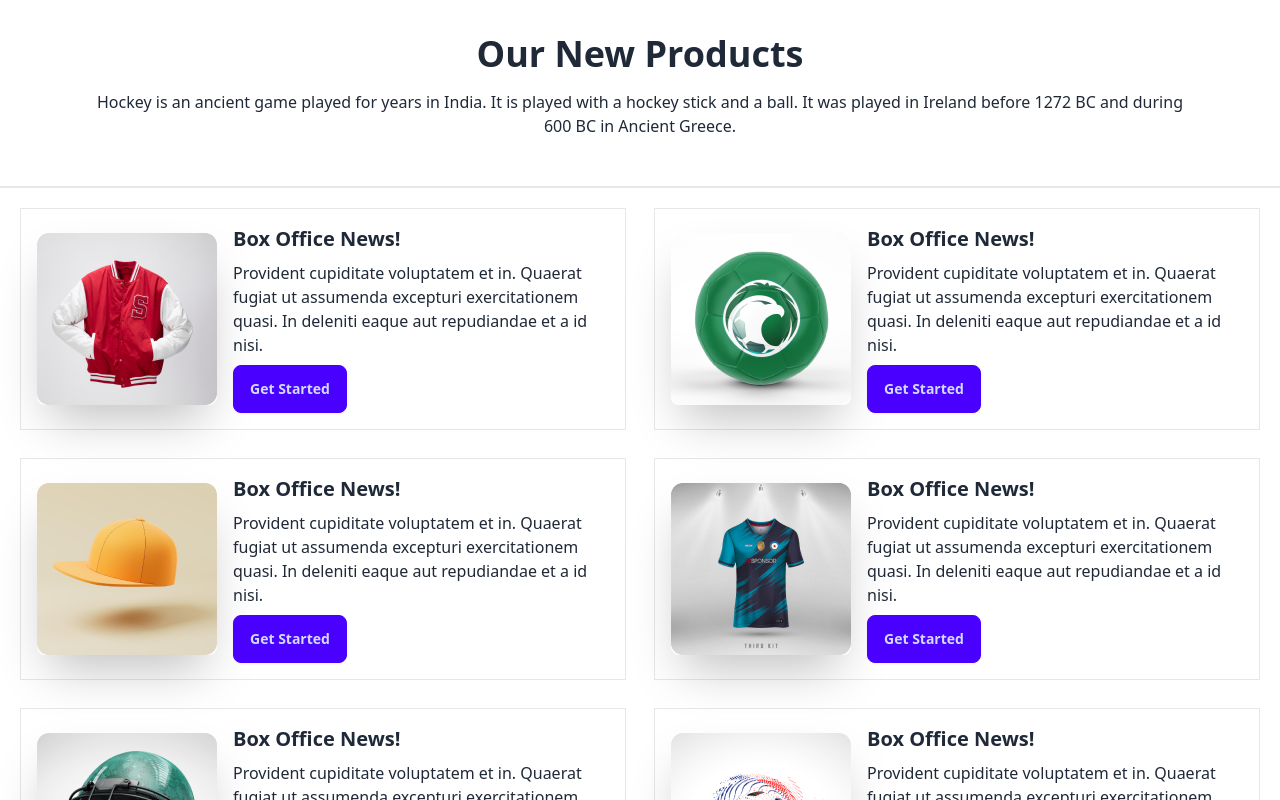
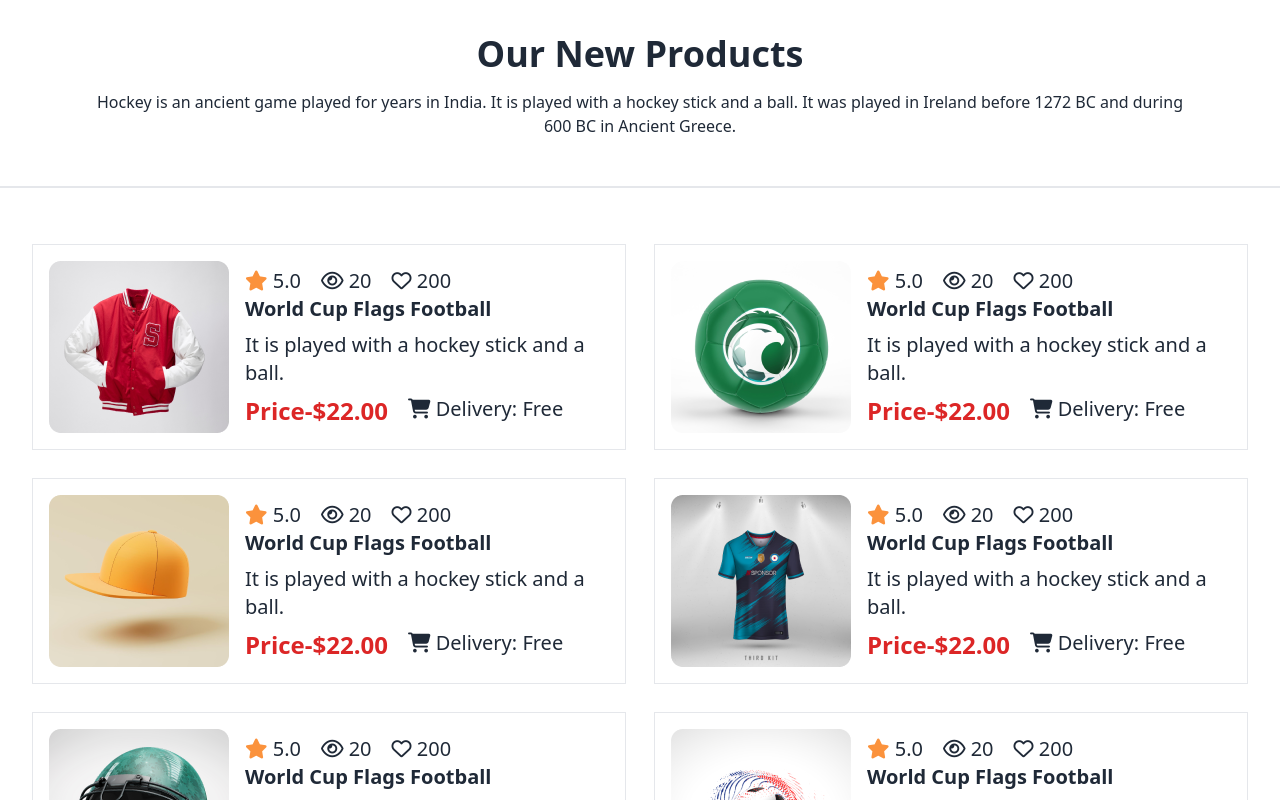
Before and after one commit to Sabbish99/Hockey-s, a plain HTML site: page index.html in a window 1280 px wide. Shown: the part 2000-2800 px from the top of the page. Drawn offline with nearby package versions, Linux system fonts and the light colour scheme.

Commit message:
section1to9

```diff
--- a/index.html
+++ b/index.html
@@ -82,14 +82,14 @@
                     </div>
                 </div>
                 <div id="slide3" class="carousel-item relative w-full">
-                    <img src="" class="w-full" />
+                    <img src="Images/ca-3.jpg" class="w-full" />
                     <div class="absolute left-5 right-5 top-1/2 flex -translate-y-1/2 transform justify-between">
                         <a href="#slide2" class="btn btn-circle">❮</a>
                         <a href="#slide4" class="btn btn-circle">❯</a>
                     </div>
                 </div>
                 <div id="slide4" class="carousel-item relative w-full">
-                    <img src="" class="w-full" />
+                    <img src="Images/ca-4.jpg" class="w-full" />
                     <div class="absolute left-5 right-5 top-1/2 flex -translate-y-1/2 transform justify-between">
                         <a href="#slide3" class="btn btn-circle">❮</a>
                         <a href="#slide1" class="btn btn-circle">❯</a>
@@ -116,7 +116,7 @@
 
         <!-- section-3 -->
         <section class="mt-12 border-y-2 py-12">
-            <div class="text-center px-16 lg:px-16">
+            <div class="text-center px-10 lg:px-16">
                 <h1 class=" text-3xl lg:text-4xl font-bold">Professional Hockeys Club</h1>
                 <p class="mt-3 lg:mt-4 text-justify lg:text-center lg:px-8">Hockey is an ancient game played for years
                     in India.
@@ -157,7 +157,7 @@
 
         <!-- section-5 -->
         <section class="mt-12 border-y-2 py-12">
-            <div class="text-center px-16 lg:px-16">
+            <div class="text-center px-10 lg:px-16">
                 <h1 class=" text-3xl lg:text-4xl font-bold">Program Sections</h1>
                 <p class="mt-3 lg:mt-4 text-justify lg:text-center lg:px-8">Hockey is an ancient game played for years
                     in India.
@@ -231,7 +231,7 @@
 
         <!-- section-7 -->
         <section class="mt-12 border-y-2 py-12">
-            <div class="text-center px-16 lg:px-16">
+            <div class="text-center px-10 lg:px-16">
                 <h1 class=" text-3xl lg:text-4xl font-bold">Our New Products</h1>
                 <p class="mt-3 lg:mt-4 text-justify lg:text-center lg:px-8">Hockey is an ancient game played for years
                     in India.
@@ -246,89 +246,146 @@
 
 
         <!-- section-8  -->
-        <section class="m-5 grid gap-7 lg:grid lg:grid-cols-2">
+        <section class="mx-8 mt-10 lg:mt-14 grid gap-7 lg:grid lg:grid-cols-2">
             <div class="hero border">
                 <div class="hero-content flex-row lg:flex-row">
-                    <img src="Images/5.png" class=" rounded-lg shadow-2xl" />
+                    <img src="Images/5.png" class=" rounded-lg " />
                     <div>
-                        <h1 class="text-xl font-bold">Box Office News!</h1>
-                        <p class="py-2">
-                            Provident cupiditate voluptatem et in. Quaerat fugiat ut assumenda excepturi exercitationem
-                            quasi. In deleniti eaque aut repudiandae et a id nisi.
+                        <div class="flex gap-5  text-xl">
+                            <p><i class="fa-solid fa-star text-orange-400"></i> 5.0</p>
+                            <p><i class="fa-regular fa-eye"></i> 20</p>
+                            <p><i class="fa-regular fa-heart"></i> 200</p>
+                        </div>
+                        <h1 class="text-xl font-bold">World Cup Flags Football</h1>
+                        <p class="py-2 text-xl">It
+                            is played
+                            with a hockey
+                            stick and a ball.
                         </p>
-                        <button class="btn btn-primary">Get Started</button>
+                        <div class="flex gap-5 text-xl">
+                            <p class="text-red-600 font-semibold text-2xl">Price-$22.00</p>
+                            <p><i class="fa-solid fa-cart-shopping"></i> Delivery: Free</p>
+
+                        </div>
                     </div>
                 </div>
             </div>
             <div class="hero border">
                 <div class="hero-content flex-row lg:flex-row">
-                    <img src="Images/6.png" class=" rounded-lg shadow-2xl" />
+                    <img src="Images/6.png" class=" rounded-lg " />
                     <div>
-                        <h1 class="text-xl font-bold">Box Office News!</h1>
-                        <p class="py-2">
-                            Provident cupiditate voluptatem et in. Quaerat fugiat ut assumenda excepturi exercitationem
-                            quasi. In deleniti eaque aut repudiandae et a id nisi.
+                        <div class="flex gap-5  text-xl">
+                            <p><i class="fa-solid fa-star text-orange-400"></i> 5.0</p>
+                            <p><i class="fa-regular fa-eye"></i> 20</p>
+                            <p><i class="fa-regular fa-heart"></i> 200</p>
+                        </div>
+                        <h1 class="text-xl font-bold">World Cup Flags Football</h1>
+                        <p class="py-2 text-xl">It
+                            is played
+                            with a hockey
+                            stick and a ball.
                         </p>
-                        <button class="btn btn-primary">Get Started</button>
+                        <div class="flex gap-5 text-xl">
+                            <p class="text-red-600 font-semibold text-2xl">Price-$22.00</p>
+                            <p><i class="fa-solid fa-cart-shopping"></i> Delivery: Free</p>
+
+                        </div>
+                    </div>
+                </div>
+            </div>
+            <div class="hero border">
+                <div class="hero-content flex-row lg:flex-row">
+                    <img src="Images/7.png" class=" rounded-lg " />
+                    <div>
+                        <div class="flex gap-5  text-xl">
+                            <p><i class="fa-solid fa-star text-orange-400"></i> 5.0</p>
+                            <p><i class="fa-regular fa-eye"></i> 20</p>
+                            <p><i class="fa-regular fa-heart"></i> 200</p>
+                        </div>
+                        <h1 class="text-xl font-bold">World Cup Flags Football</h1>
+                        <p class="py-2 text-xl">It
+                            is played
+                            with a hockey
+                            stick and a ball.
+                        </p>
+                        <div class="flex gap-5 text-xl">
+                            <p class="text-red-600 font-semibold text-2xl">Price-$22.00</p>
+                            <p><i class="fa-solid fa-cart-shopping"></i> Delivery: Free</p>
+
+                        </div>
+                    </div>
+                </div>
+            </div>
+            <div class="hero border">
+                <div class="hero-content flex-row lg:flex-row">
+                    <img src="Images/8.png" class=" rounded-lg " />
+                    <div>
+                        <div class="flex gap-5  text-xl">
+                            <p><i class="fa-solid fa-star text-orange-400"></i> 5.0</p>
+                            <p><i class="fa-regular fa-eye"></i> 20</p>
+                            <p><i class="fa-regular fa-heart"></i> 200</p>
+                        </div>
+                        <h1 class="text-xl font-bold">World Cup Flags Football</h1>
+                        <p class="py-2 text-xl">It
+                            is played
+                            with a hockey
+                            stick and a ball.
+                        </p>
+                        <div class="flex gap-5 text-xl">
+                            <p class="text-red-600 font-semibold text-2xl">Price-$22.00</p>
+                            <p><i class="fa-solid fa-cart-shopping"></i> Delivery: Free</p>
+
+                        </div>
+                    </div>
+                </div>
+            </div>
+            <div class="hero border">
+                <div class="hero-content flex-row lg:flex-row">
+                    <img src="Images/9.png" class=" rounded-lg " />
+                    <div>
+                        <div class="flex gap-5  text-xl">
+                            <p><i class="fa-solid fa-star text-orange-400"></i> 5.0</p>
+                            <p><i class="fa-regular fa-eye"></i> 20</p>
+                            <p><i class="fa-regular fa-heart"></i> 200</p>
+                        </div>
+                        <h1 class="text-xl font-bold">World Cup Flags Football</h1>
+                        <p class="py-2 text-xl">It
+                            is played
+                            with a hockey
+                            stick and a ball.
+                        </p>
+                        <div class="flex gap-5 text-xl">
+                            <p class="text-red-600 font-semibold text-2xl">Price-$22.00</p>
+                            <p><i class="fa-solid fa-cart-shopping"></i> Delivery: Free</p>
+
+                        </div>
+                    </div>
+                </div>
+            </div>
+            <div class="hero border">
+                <div class="hero-content flex-row lg:flex-row">
+                    <img src="Images/10.png" class=" rounded-lg " />
+                    <div>
+                        <div class="flex gap-5  text-xl">
+                            <p><i class="fa-solid fa-star text-orange-400"></i> 5.0</p>
+                            <p><i class="fa-regular fa-eye"></i> 20</p>
+                            <p><i class="fa-regular fa-heart"></i> 200</p>
+                        </div>
+                        <h1 class="text-xl font-bold">World Cup Flags Football</h1>
+                        <p class="py-2 text-xl">It
+                            is played
+                            with a hockey
+                            stick and a ball.
+                        </p>
+                        <div class="flex gap-5 text-xl">
+                            <p class="text-red-600 font-semibold text-2xl">Price-$22.00</p>
+                            <p><i class="fa-solid fa-cart-shopping"></i> Delivery: Free</p>
+
+                        </div>
                     </div>
                 </div>
             </div>
 
-            <div class="hero border">
-                <div class="hero-content flex-row lg:flex-row">
-                    <img src="Images/7.png" class=" rounded-lg shadow-2xl" />
-                    <div>
-                        <h1 class="text-xl font-bold">Box Office News!</h1>
-                        <p class="py-2">
-                            Provident cupiditate voluptatem et in. Quaerat fugiat ut assumenda excepturi exercitationem
-                            quasi. In deleniti eaque aut repudiandae et a id nisi.
-                        </p>
-                        <button class="btn btn-primary">Get Started</button>
-                    </div>
-                </div>
-            </div>
-
-            <div class="hero border">
-                <div class="hero-content flex-row lg:flex-row">
-                    <img src="Images/8.png" class=" rounded-lg shadow-2xl" />
-                    <div>
-                        <h1 class="text-xl font-bold">Box Office News!</h1>
-                        <p class="py-2">
-                            Provident cupiditate voluptatem et in. Quaerat fugiat ut assumenda excepturi exercitationem
-                            quasi. In deleniti eaque aut repudiandae et a id nisi.
-                        </p>
-                        <button class="btn btn-primary">Get Started</button>
-                    </div>
-                </div>
-            </div>
-
-            <div class="hero border">
-                <div class="hero-content flex-row lg:flex-row">
-                    <img src="Images/9.png" class=" rounded-lg shadow-2xl" />
-                    <div>
-                        <h1 class="text-xl font-bold">Box Office News!</h1>
-                        <p class="py-2">
-                            Provident cupiditate voluptatem et in. Quaerat fugiat ut assumenda excepturi exercitationem
-                            quasi. In deleniti eaque aut repudiandae et a id nisi.
-                        </p>
-                        <button class="btn btn-primary">Get Started</button>
-                    </div>
-                </div>
-            </div>
-
-            <div class="hero border">
-                <div class="hero-content flex-row lg:flex-row">
-                    <img src="Images/10.png" class=" rounded-lg shadow-2xl" />
-                    <div>
-                        <h1 class="text-xl font-bold">Box Office News!</h1>
-                        <p class="py-2">
-                            Provident cupiditate voluptatem et in. Quaerat fugiat ut assumenda excepturi exercitationem
-                            quasi. In deleniti eaque aut repudiandae et a id nisi.
-                        </p>
-                        <button class="btn btn-primary">Get Started</button>
-                    </div>
-                </div>
-            </div>
 
         </section>
 
@@ -336,7 +393,7 @@
 
         <!-- section-9 -->
         <section class="my-12 border-y-2 py-12 ">
-            <div class="text-center px-16 lg:px-16">
+            <div class="text-center px-10 lg:px-16">
                 <h1 class=" text-3xl lg:text-4xl font-bold">Clients Question</h1>
                 <p class="mt-3 lg:mt-4 text-justify lg:text-center lg:px-8">Hockey is an ancient game played for years
                     in India.
@@ -354,6 +411,10 @@
 
 
 
+
+
+
+
     </main>
 
 
```
Also changed, not shown: Images/ca-3.jpg (added), Images/ca-4.jpg (added), Mobile Responsive Image.jpg (added), 4 other files.
